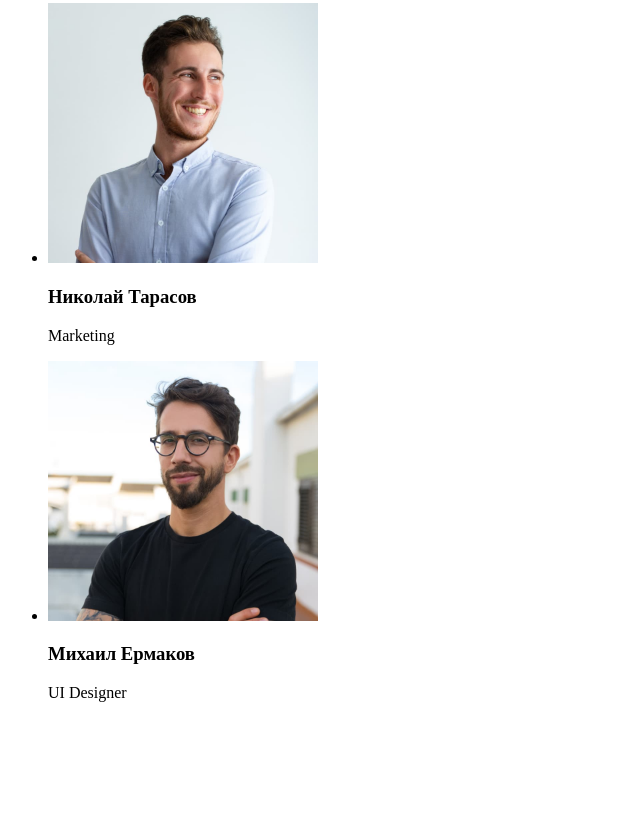
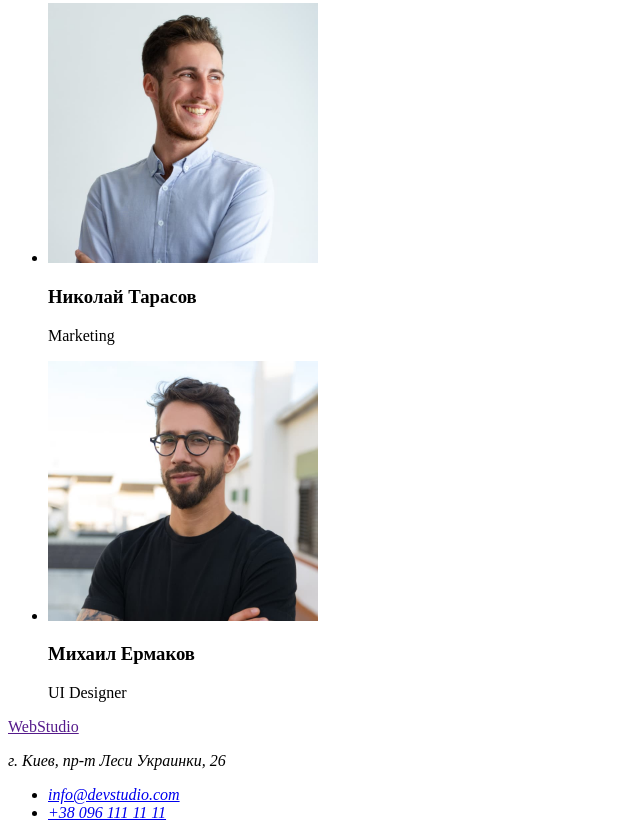
Before and after one commit to MaxVidom/goit-markup-hw-01, a plain HTML site: page index.html in a window 1280 px wide. Shown: the part 2333-3171 px from the top of the page, without its empty margins (0-640 px from the left). Before the commit the page ends 3051 px from the top, so only its background shows below. Drawn offline with Linux system fonts and the light colour scheme.

Commit message:
Разметка footer

```diff
--- a/index.html
+++ b/index.html
@@ -95,6 +95,14 @@
         </section>
     </main>
     <footer>
+        <a href="">WebStudio</a>
+        <address>
+            <p>г. Киев, пр-т Леси Украинки, 26</p>
+            <ul>
+                <li> <a href="mailto:info@devstudio.com">info@devstudio.com</a></li>
+                <li> <a href="tel:+380961111111">+38 096 111 11 11</a></li>
+            </ul>
+        </address>
     </footer>
 </body>
 </html>
```
